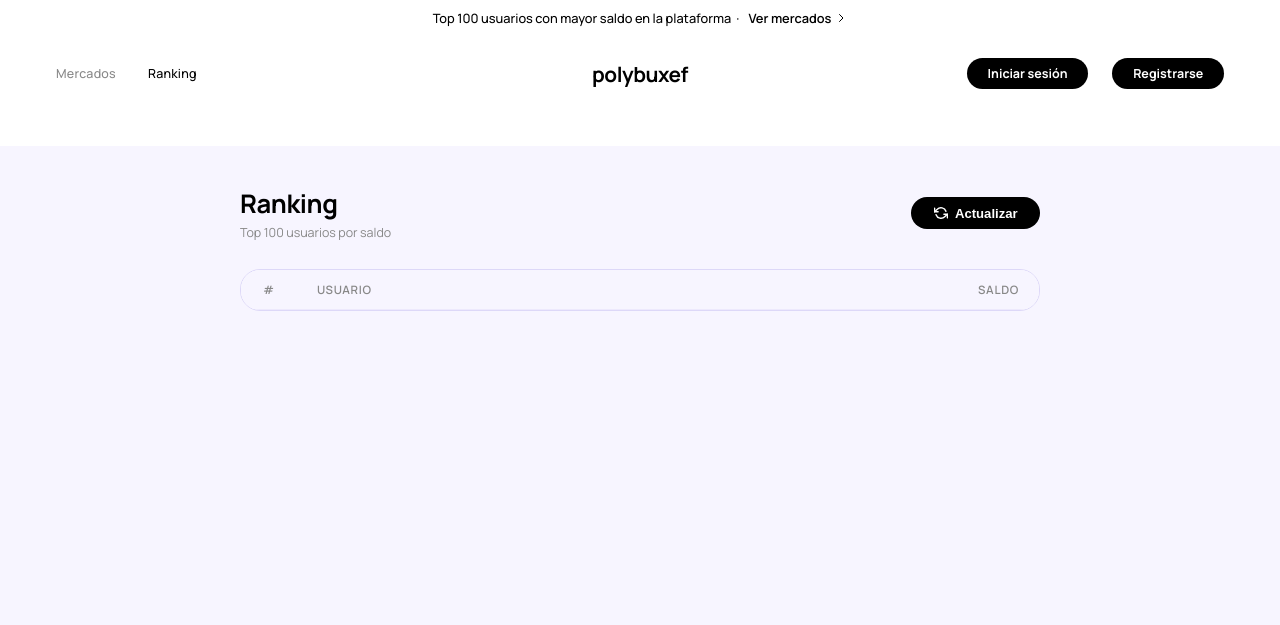
After one commit to cesarbarrueto0409/polybuxef, a Django app: template core/templates/ranking.html in a window 1280 px wide. The commit adds this page. Shown: the top 625 px of the page. Run offline with Django 5.2, Linux system fonts and the light colour scheme; the template is opened without the code that fills it, so the values that code supplies are empty.

Commit message:
feat: add ranking template and navbar links across all pages

```diff
--- a/core/templates/home.html
+++ b/core/templates/home.html
@@ -503,6 +503,7 @@
       <nav class="hero-nav">
         <div class="hero-nav-left">
           <a href="{% url 'home' %}" {% if request.path == '/' %}class="active"{% endif %}>Mercados</a>
+          <a href="{% url 'ranking' %}" {% if '/ranking/' in request.path %}class="active"{% endif %}>Ranking</a>
           {% if user.is_authenticated and user.perfil %}
           <a href="{% url 'portafolio_page' user.perfil.usuario.id %}" {% if '/portafolio/' in request.path %}class="active"{% endif %}>Portafolio</a>
           <a href="{% url 'mis_coleccionables' %}" {% if '/coleccionables/' in request.path %}class="active"{% endif %}>Coleccionables</a>
--- a/core/templates/mercado_detalle.html
+++ b/core/templates/mercado_detalle.html
@@ -196,6 +196,7 @@
   <nav class="mkt-nav">
     <div class="mkt-nav-left">
       <a href="{% url 'home' %}">Mercados</a>
+      <a href="{% url 'ranking' %}" {% if '/ranking/' in request.path %}class="active"{% endif %}>Ranking</a>
       {% if user.is_authenticated and user.perfil %}
       <a href="{% url 'portafolio_page' user.perfil.usuario.id %}">Portafolio</a>
       <a href="{% url 'mis_coleccionables' %}">Coleccionables</a>
--- a/core/templates/perfil.html
+++ b/core/templates/perfil.html
@@ -96,6 +96,7 @@
   <nav class="perfil-nav">
     <div class="perfil-nav-left">
       <a href="{% url 'home' %}">Mercados</a>
+      <a href="{% url 'ranking' %}">Ranking</a>
       <a href="{% url 'portafolio_page' usuario.id %}">Portafolio</a>
       <a href="{% url 'mis_coleccionables' %}">Coleccionables</a>
     </div>
--- a/core/templates/portafolio.html
+++ b/core/templates/portafolio.html
@@ -388,6 +388,7 @@
     <nav class="port-nav">
       <div class="port-nav-left">
         <a href="{% url 'home' %}" {% if request.path == '/' %}class="active"{% endif %}>Mercados</a>
+        <a href="{% url 'ranking' %}" {% if '/ranking/' in request.path %}class="active"{% endif %}>Ranking</a>
         {% if user.is_authenticated and user.perfil %}
         <a href="{% url 'portafolio_page' user.perfil.usuario.id %}" class="active">Portafolio</a>
         <a href="{% url 'mis_coleccionables' %}">Coleccionables</a>
--- /dev/null
+++ b/core/templates/ranking.html
@@ -0,0 +1,273 @@
+{% extends "base.html" %}
+{% block title %}Ranking — Polybuxef{% endblock %}
+
+{% block body %}
+
+<!-- Barra de anuncio superior -->
+<div class="announce-bar">
+  Top 100 usuarios con mayor saldo en la plataforma &nbsp;·&nbsp;
+  <a href="/">Ver mercados
+    <svg width="12" height="12" fill="none" stroke="currentColor" viewBox="0 0 24 24">
+      <path d="M9 5l7 7-7 7" stroke-linecap="round" stroke-linejoin="round" stroke-width="2"/>
+    </svg>
+  </a>
+</div>
+
+<style>
+  body { background-color: #fff; color: #000; }
+
+  /* Nav */
+  .rank-nav {
+    position: fixed;
+    top: 38px; left: 0; right: 0;
+    z-index: 200;
+    display: grid;
+    grid-template-columns: 1fr auto 1fr;
+    align-items: center;
+    padding: 1.25rem 3.5rem;
+    transition: all 0.35s cubic-bezier(0.4, 0, 0.2, 1);
+  }
+
+  .rank-nav.scrolled {
+    top: 38px;
+    left: clamp(1rem, 18%, 320px);
+    right: clamp(1rem, 18%, 320px);
+    padding: 0.75rem 1.75rem;
+    background: rgba(255,255,255,0.15);
+    backdrop-filter: blur(20px) saturate(180%);
+    -webkit-backdrop-filter: blur(20px) saturate(180%);
+    border-radius: 9999px;
+    border: 1px solid rgba(255,255,255,0.25);
+    box-shadow: 0 8px 32px rgba(0,0,0,0.15);
+  }
+
+  .rank-nav-spacer { height: 110px; }
+
+  .rank-nav-left { display: flex; gap: 2rem; align-items: center; }
+  .rank-nav-left a {
+    color: #888; text-decoration: none;
+    font-size: 0.78rem; font-weight: 500;
+    letter-spacing: 0.02em; transition: color 0.15s;
+  }
+  .rank-nav-left a:hover,
+  .rank-nav-left a.active { color: #000; }
+
+  .rank-nav-logo {
+    font-size: 1.3rem; font-weight: 700; color: #000;
+    text-decoration: none; letter-spacing: -0.5px;
+    text-transform: lowercase; text-align: center; white-space: nowrap;
+  }
+
+  .rank-nav-right {
+    display: flex; align-items: center;
+    justify-content: flex-end; gap: 1.5rem;
+  }
+
+  .rank-nav-balance {
+    font-size: 0.78rem; font-weight: 700; color: #00a87a !important;
+  }
+
+  .btn-rank-nav {
+    background: #000; color: #fff;
+    padding: 0.45rem 1.3rem; border-radius: 9999px;
+    font-size: 0.78rem; font-weight: 700;
+    text-decoration: none; transition: opacity 0.15s;
+  }
+  .btn-rank-nav:hover { opacity: 0.75; }
+
+  /* Contenido principal */
+  .rank-content {
+    background: #f7f5ff;
+    padding: 2.5rem 3.5rem 5rem;
+    min-height: 60vh;
+  }
+
+  .rank-inner {
+    max-width: 800px;
+    margin: 0 auto;
+  }
+
+  /* Encabezado */
+  .rank-header {
+    display: flex;
+    align-items: center;
+    justify-content: space-between;
+    margin-bottom: 1.75rem;
+  }
+
+  .rank-header h1 {
+    font-size: 1.6rem; font-weight: 700;
+    letter-spacing: -0.4px; color: #000; margin: 0;
+  }
+
+  .rank-meta {
+    font-size: 0.78rem; color: #888; margin-top: 0.2rem;
+  }
+
+  /* Boton actualizar */
+  .btn-actualizar {
+    display: inline-flex; align-items: center; gap: 0.45rem;
+    background: #000; color: #fff;
+    padding: 0.55rem 1.4rem; border-radius: 9999px;
+    font-size: 0.82rem; font-weight: 700;
+    border: none; cursor: pointer; transition: opacity 0.15s;
+  }
+  .btn-actualizar:hover { opacity: 0.75; }
+  .btn-actualizar:disabled { opacity: 0.45; cursor: not-allowed; }
+  .btn-actualizar svg { transition: transform 0.5s; }
+  .btn-actualizar.spinning svg { animation: spin 0.7s linear infinite; }
+  @keyframes spin { to { transform: rotate(360deg); } }
+
+  /* Tabla */
+  .rank-table-wrap {
+    background: #fff;
+    border: 1px solid #ddd8f8;
+    border-radius: 1.25rem;
+    overflow: hidden;
+  }
+
+  .rank-table {
+    width: 100%;
+    border-collapse: collapse;
+  }
+
+  .rank-table thead th {
+    background: #f7f5ff;
+    padding: 0.75rem 1.25rem;
+    font-size: 0.72rem; font-weight: 600;
+    color: #888; text-transform: uppercase;
+    letter-spacing: 0.06em; text-align: left;
+    border-bottom: 1px solid #ede9fd;
+  }
+
+  .rank-table thead th.col-pos  { width: 56px; text-align: center; }
+  .rank-table thead th.col-saldo { text-align: right; }
+
+  .rank-table tbody tr {
+    border-bottom: 1px solid #f0ecff;
+    transition: background 0.12s;
+  }
+  .rank-table tbody tr:last-child { border-bottom: none; }
+  .rank-table tbody tr:hover { background: #faf8ff; }
+
+  .rank-table tbody td {
+    padding: 0.9rem 1.25rem;
+    font-size: 0.88rem; color: #333;
+  }
+
+  /* Insignia de posición */
+  .col-pos { text-align: center; }
+
+  .pos-badge {
+    display: inline-flex; align-items: center; justify-content: center;
+    width: 28px; height: 28px; border-radius: 50%;
+    font-size: 0.78rem; font-weight: 700;
+    background: #f0ecff; color: #7c6ff7;
+  }
+  .pos-badge.gold   { background: #fff7e0; color: #d4a017; }
+  .pos-badge.silver { background: #f0f0f0; color: #888; }
+  .pos-badge.bronze { background: #fff1eb; color: #c0622c; }
+
+  /* Nombre y username */
+  .user-nombre   { font-weight: 600; color: #000; }
+  .user-username { font-size: 0.75rem; color: #aaa; margin-top: 0.1rem; }
+
+  /* Saldo */
+  .col-saldo { text-align: right; }
+  .saldo-val { font-weight: 700; color: #00a87a; font-size: 0.92rem; }
+
+  /* Fila del usuario logueado */
+  .rank-table tbody tr.mi-fila { background: #f0f9f5 !important; }
+  .rank-table tbody tr.mi-fila .pos-badge { background: #c8f0e0; color: #00a87a; }
+
+  /* Estado de carga o vacío */
+  .rank-empty {
+    text-align: center; padding: 3rem;
+    color: #aaa; font-size: 0.9rem;
+  }
+
+  /* Timestamp última actualización */
+  .rank-timestamp {
+    text-align: right; font-size: 0.73rem;
+    color: #bbb; margin-top: 0.75rem;
+  }
+
+  @media (max-width: 600px) {
+    .rank-content { padding: 1.5rem 1rem 4rem; }
+    .rank-table tbody td { padding: 0.7rem 0.75rem; font-size: 0.82rem; }
+    .rank-table thead th { padding: 0.6rem 0.75rem; }
+    .user-username { display: none; }
+  }
+</style>
+
+<!-- Navbar -->
+<div style="position:relative;">
+  <nav class="rank-nav" id="rankNav">
+    <div class="rank-nav-left">
+      <a href="{% url 'home' %}">Mercados</a>
+      <a href="{% url 'ranking' %}" class="active">Ranking</a>
+      {% if user.is_authenticated and user.perfil %}
+      <a href="{% url 'portafolio_page' user.perfil.usuario.id %}">Portafolio</a>
+      <a href="{% url 'mis_coleccionables' %}">Coleccionables</a>
+      {% endif %}
+    </div>
+    <a href="{% url 'home' %}" class="rank-nav-logo">polybuxef</a>
+    <div class="rank-nav-right">
+      {% if user.is_authenticated and user.perfil %}
+      <button onclick="abrirRuleta()" class="btn-ruleta">Ruleta</button>
+      <a href="{% url 'perfil' %}" style="color:#aaa;text-decoration:none;font-size:0.78rem;">
+        {{ user.perfil.usuario.username }}
+      </a>
+      <span class="nav-balance rank-nav-balance">$ —</span>
+      {% else %}
+      <a href="{% url 'login' %}" class="btn-rank-nav">Iniciar sesión</a>
+      <a href="{% url 'registro' %}" class="btn-rank-nav">Registrarse</a>
+      {% endif %}
+    </div>
+  </nav>
+</div>
+
+<div class="rank-nav-spacer"></div>
+
+<!-- Contenido -->
+<div class="rank-content">
+  <div class="rank-inner">
+
+    <div class="rank-header">
+      <div>
+        <h1>Ranking</h1>
+        <div class="rank-meta" id="rankMeta">Top 100 usuarios por saldo</div>
+      </div>
+      <button class="btn-actualizar" id="btnActualizar" onclick="cargarRanking()">
+        <svg width="14" height="14" fill="none" stroke="currentColor" stroke-width="2.5" viewBox="0 0 24 24">
+          <path d="M1 4v6h6M23 20v-6h-6" stroke-linecap="round" stroke-linejoin="round"/>
+          <path d="M20.49 9A9 9 0 0 0 5.64 5.64L1 10m22 4-4.64 4.36A9 9 0 0 1 3.51 15"
+                stroke-linecap="round" stroke-linejoin="round"/>
+        </svg>
+        Actualizar
+      </button>
+    </div>
+
+    <div class="rank-table-wrap">
+      <table class="rank-table">
+        <thead>
+          <tr>
+            <th class="col-pos">#</th>
+            <th>Usuario</th>
+            <th class="col-saldo">Saldo</th>
+          </tr>
+        </thead>
+        <tbody id="rankBody">
+        </tbody>
+      </table>
+    </div>
+
+    <div class="rank-timestamp" id="rankTimestamp"></div>
+
+  </div>
+</div>
+
+<div id="toast"></div>
+<div id="ruleta-modal-container"></div>
+
+{% endblock %}
--- a/core/templates/ruleta/mis_coleccionables.html
+++ b/core/templates/ruleta/mis_coleccionables.html
@@ -149,6 +149,7 @@
   <nav class="col-nav">
     <div class="col-nav-left">
       <a href="{% url 'home' %}">Mercados</a>
+      <a href="{% url 'ranking' %}">Ranking</a>
       <a href="{% url 'portafolio_page' usuario.id %}">Portafolio</a>
       <a href="{% url 'mis_coleccionables' %}" class="active">Coleccionables</a>
     </div>
```
Also changed, not shown: db.sqlite3.
